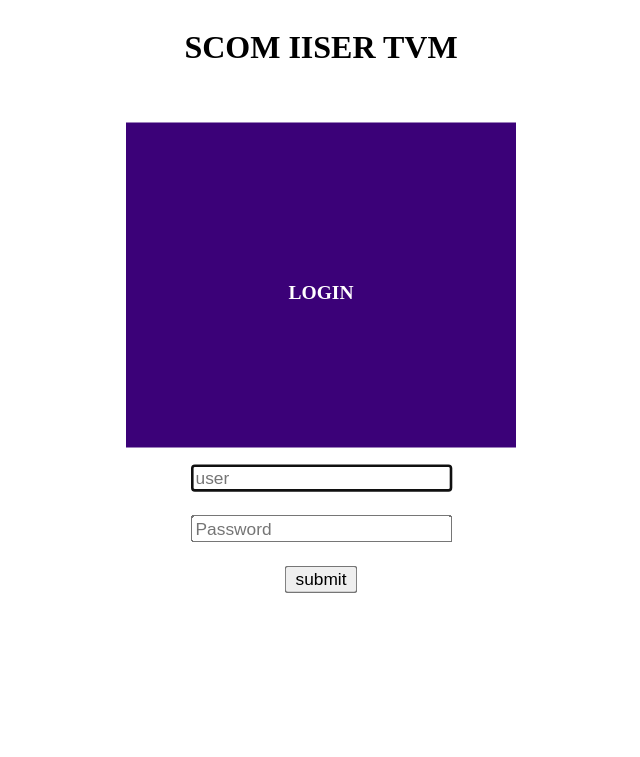
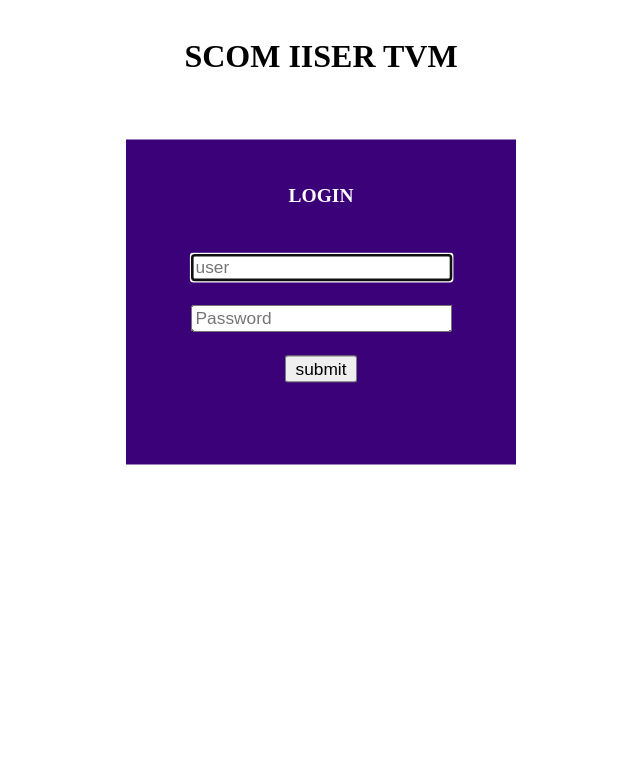
Before and after one commit to aswinp-r/scomiisertvm, a plain HTML site: page qr-feature/index.html in a window 1280 px wide. Shown: the whole page, without its empty margins (319-959 px from the left). Drawn offline with Linux system fonts and the light colour scheme.

Commit message:
Update index.html

```diff
--- a/qr-feature/index.html
+++ b/qr-feature/index.html
@@ -41,7 +41,11 @@
           h2 {
             color :white;
             padding: 5px;
-            margin:100px auto;
+
+          }
+
+          h1 {
+            margin:30px auto;
           }
           </style>
 
```
